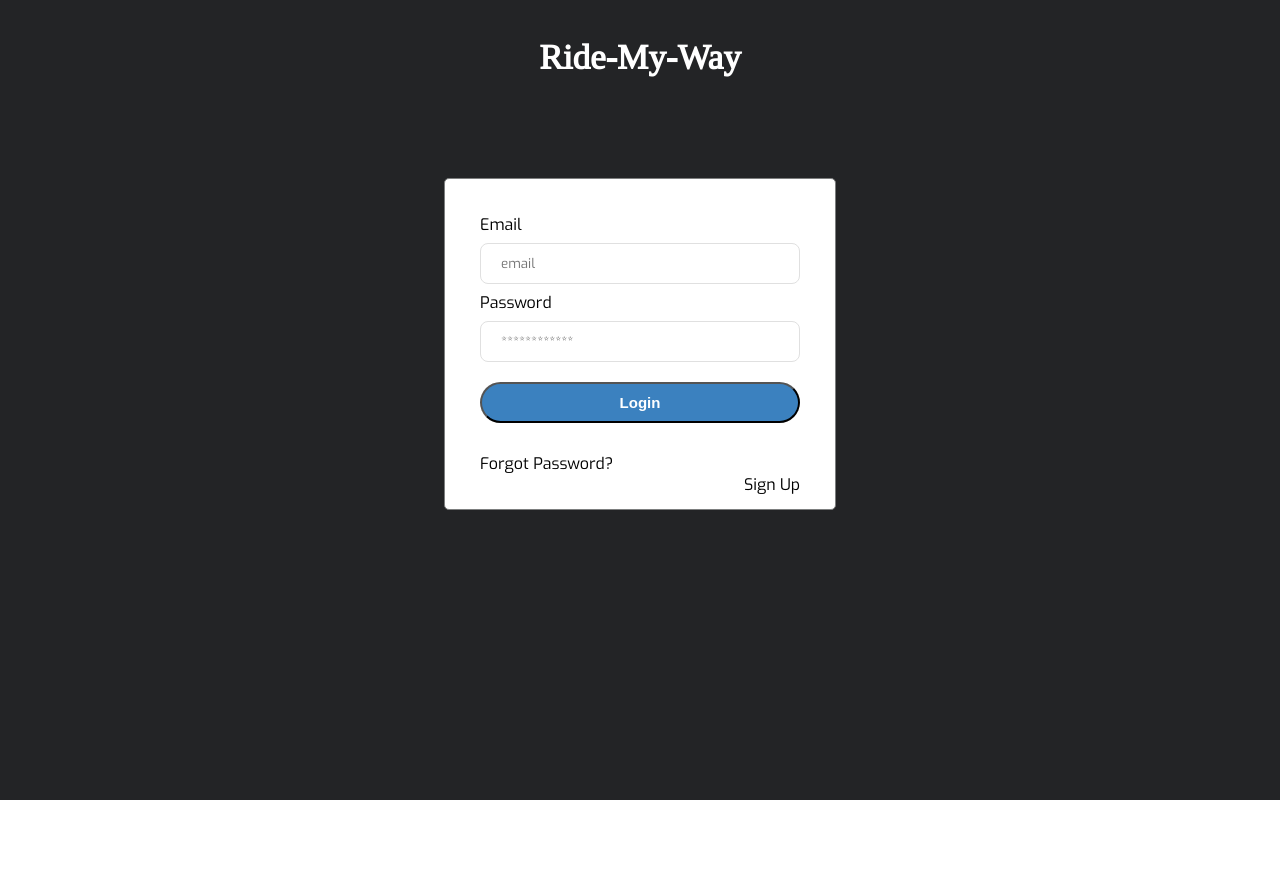
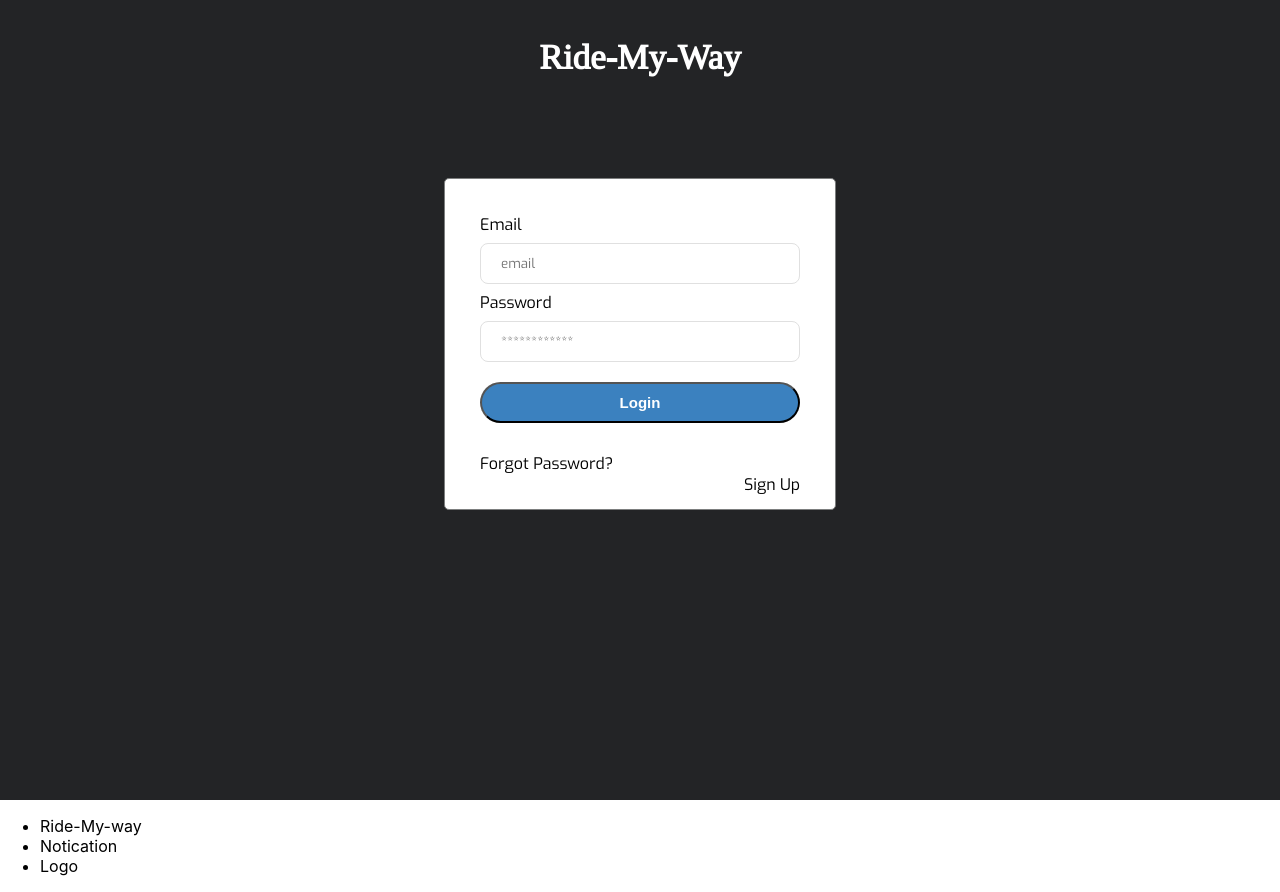
Before and after one commit to chrisoemma/ride-my-way, a React (Create React App) app in the folder front-end/: page / in a window 1280 px wide. Before the commit the page ends 800 px from the top, so only its background shows below. Built offline with nearby package versions, Linux system fonts and the light colour scheme.

Commit message:
Add navbar component with html

```diff
--- a/front-end/src/components/layouts/Navbar.js
+++ b/front-end/src/components/layouts/Navbar.js
@@ -3,8 +3,18 @@ import React, { Component } from 'react'
 export class Navbar extends Component {
     render() {
         return (
-            <div>
-
+            <div className="navbar">
+                <header>
+                    <nav>
+                        <ul>
+                            <div className="brand">
+                                <li>Ride-My-way</li>
+                            </div>
+                            <li>Notication</li>
+                            <li>Logo</li>
+                        </ul>
+                    </nav>
+                </header>
             </div>
         )
     }
--- a/front-end/src/components/profile/Profile.js
+++ b/front-end/src/components/profile/Profile.js
@@ -1,10 +1,11 @@
 import React, { Component } from 'react'
+import Navbar from '../layouts/Navbar'
 
 export class Profile extends Component {
     render() {
         return (
             <div>
-
+                <Navbar />
             </div>
         )
     }
```
